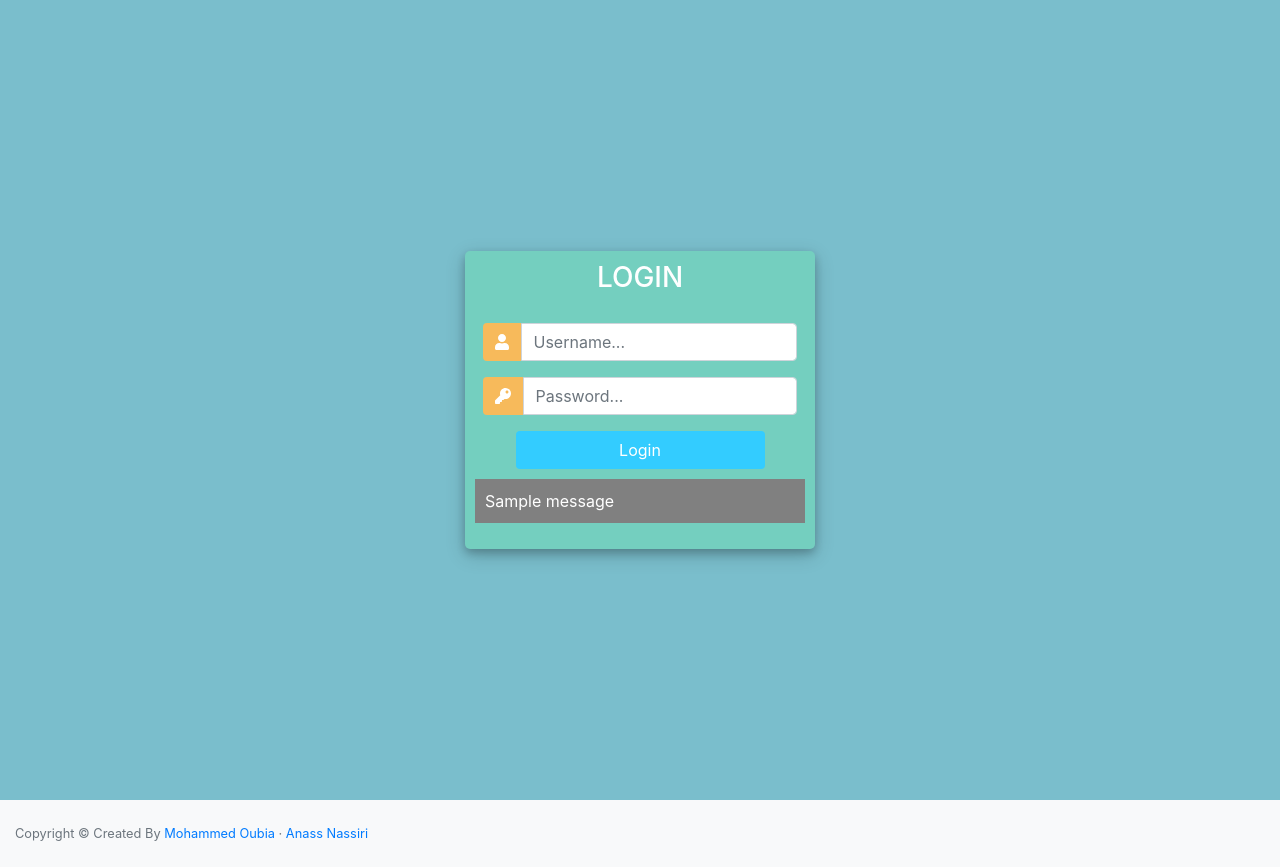
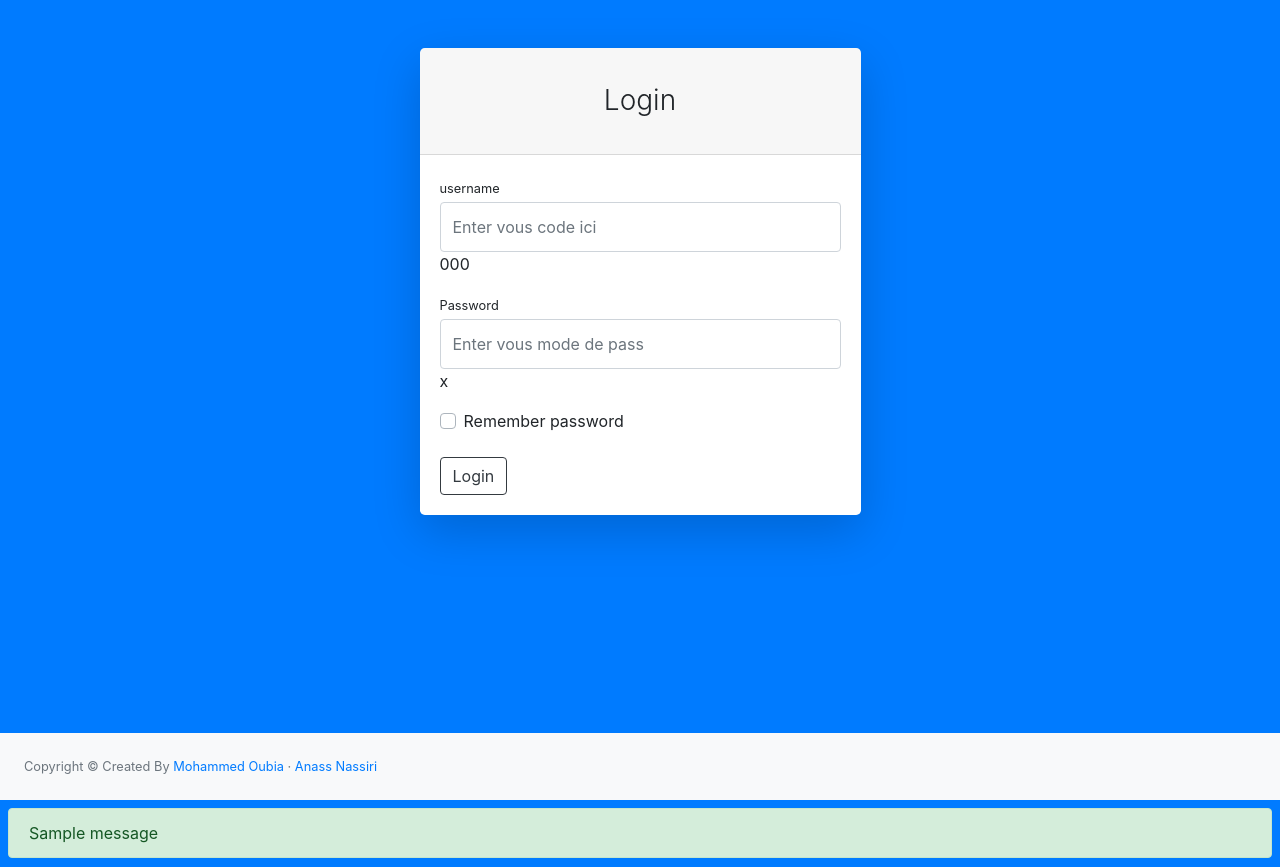
Before and after one commit to oubia/Medication-delegation-training, a Django app: template gestion_app/main_app/templates/login.html in a window 1280 px wide. Run offline with Django 3.2, Linux system fonts and the light colour scheme; the template is opened without the code that fills it: most values are stand-ins (such as "Sample title", 1, 10 or a date in 2020); one stand-in notice (Sample message) is shown; some libraries are stand-ins or nearby versions.

Commit message:
permision by anass and old login

```diff
--- a/gestion_app/main_app/templates/login.html
+++ b/gestion_app/main_app/templates/login.html
@@ -14,123 +14,51 @@
     <script src="https://cdnjs.cloudflare.com/ajax/libs/font-awesome/5.15.3/js/all.min.js" crossorigin="anonymous"></script>
 </head>
 {% block content %}
-<head>
-	<title>Login</title>
-	<link rel="stylesheet" href="https://stackpath.bootstrapcdn.com/bootstrap/4.1.3/css/bootstrap.min.css" integrity="sha384-MCw98/SFnGE8fJT3GXwEOngsV7Zt27NXFoaoApmYm81iuXoPkFOJwJ8ERdknLPMO" crossorigin="anonymous">
-	<script src="https://ajax.googleapis.com/ajax/libs/jquery/3.3.1/jquery.min.js"></script>
-	<link rel="stylesheet" href="https://use.fontawesome.com/releases/v5.6.1/css/all.css" integrity="sha384-gfdkjb5BdAXd+lj+gudLWI+BXq4IuLW5IT+brZEZsLFm++aCMlF1V92rMkPaX4PP" crossorigin="anonymous">
 
+<body class="bg-primary">
+    <div id="layoutAuthentication">
+        <div id="layoutAuthentication_content">
+            <main>
+                <div id="message">
+                    {% include 'messages.html' %}
+                </div>
+                <div class="container">
+                    <div class="row justify-content-center">
+                        <div class="col-lg-5">
+                            <div class="card shadow-lg border-0 rounded-lg mt-5">
+                                <div class="card-header">
+                                    <h3 class="text-center font-weight-light my-4">Login</h3>
+                                </div>
+                                <div class="card-body">
 
-	<style>
-		body,
-		html {
-			margin: 0;
-			padding: 0;
-			height: 100%;
-			background: #7abecc !important;
-		}
-		.user_card {
-			width: 350px;
-			margin-top: auto;
-			margin-bottom: auto;
-			background: #74cfbf;
-			position: relative;
-			display: flex;
-			justify-content: center;
-			flex-direction: column;
-			padding: 10px;
-			box-shadow: 0 4px 8px 0 rgba(0, 0, 0, 0.2), 0 6px 20px 0 rgba(0, 0, 0, 0.19);
-			-webkit-box-shadow: 0 4px 8px 0 rgba(0, 0, 0, 0.2), 0 6px 20px 0 rgba(0, 0, 0, 0.19);
-			-moz-box-shadow: 0 4px 8px 0 rgba(0, 0, 0, 0.2), 0 6px 20px 0 rgba(0, 0, 0, 0.19);
-			border-radius: 5px;
-
-		}
-
-		.form_container {
-			margin-top: 20px;
-		}
-
-		#form-title{
-			color: #fff;
-
-		}
-
-		.login_btn {
-			width: 100%;
-			background: #33ccff !important;
-			color: white !important;
-		}
-		.login_btn:focus {
-			box-shadow: none !important;
-			outline: 0px !important;
-		}
-		.login_container {
-			padding: 0 2rem;
-		}
-		.input-group-text {
-			background: #f7ba5b !important;
-			color: white !important;
-			border: 0 !important;
-			border-radius: 0.25rem 0 0 0.25rem !important;
-		}
-		.input_user,
-		.input_pass:focus {
-			box-shadow: none !important;
-			outline: 0px !important;
-		}
-
-		#messages{
-			background-color: grey;
-			color: #fff;
-			padding: 10px;
-			margin-top: 10px;
-		}
-	</style>
-
-</head>
-<body>
-	<div class="container h-100">
-		<div class="d-flex justify-content-center h-100">
-			<div class="user_card">
-				<div class="d-flex justify-content-center">
-
-
-					<h3 id="form-title">LOGIN</h3>
+                                    <form class="needs-validation " name="form" action="." method="POST" novalidate>
+                                        {% csrf_token %}
+                                        <div class="form-group">
+                                            <label class="small mb-1" for="Code">username</label>
+                                            <input class="form-control py-4" name="username" type="text" placeholder="Enter vous code ici" / required>{{code}}
                                         </div>
-				<div class="d-flex justify-content-center form_container">
-					<form method="POST" action="">
-                        {% csrf_token %}
-						<div class="input-group mb-3">
-							<div class="input-group-append">
-								<span class="input-group-text"><i class="fas fa-user"></i></span>
+                                        <div class="form-group">
+                                            <label class="small mb-1" for="Password">Password</label>
+                                            <input class="form-control py-4" name="password" type="password" placeholder="Enter vous mode de pass" / required>{{password}}
                                         </div>
-							<input type="text" name="username" placeholder="Username..." class="form-control">
+                                        <div class="form-group">
+                                            <div class="custom-control custom-checkbox">
+                                                <input class="custom-control-input" id="rememberPasswordCheck" type="checkbox" />
+                                                <label class="custom-control-label" for="rememberPasswordCheck">Remember password</label>
                                             </div>
-						<div class="input-group mb-2">
-							<div class="input-group-append">
-								<span class="input-group-text"><i class="fas fa-key"></i></span>
                                         </div>
-								<input type="password" name="password" placeholder="Password..." class="form-control" >
+                                        <div class="form-group d-flex align-items-center justify-content-between mt-4 mb-0">
+                                            <input type="submit" value="Login" class="btn btn-outline-dark" href="/">
+                                        </div>
+                                    </form>
                                 </div>
 
-							<div class="d-flex justify-content-center mt-3 login_container">
-				 				<input class="btn login_btn" type="submit" value="Login">
-				   			</div>
-					</form>
-
-				</div>
-                {% for message in messages %}
-                    <p id="messages">  {{message}} </p>
-                {% endfor %}
                             </div>
                         </div>
                     </div>
-</body>
-
-                <div id="message">
-                    {% include 'messages.html' %}
                 </div>
-
+            </main>
+        </div>
         <div id="layoutAuthentication_footer">
             <footer class="py-4 bg-light mt-auto">
                 <div class="container-fluid">
@@ -145,6 +73,9 @@
     <script src="https://code.jquery.com/jquery-3.5.1.slim.min.js" crossorigin="anonymous"></script>
     <script src="https://cdn.jsdelivr.net/npm/bootstrap@4.6.0/dist/js/bootstrap.bundle.min.js" crossorigin="anonymous"></script>
 </body>
+    <div id="message">
+        {% include 'messages.html' %}
+    </div>
 <script>
     (function() {
         'use strict';
```
Also changed, not shown: gestion_app/main_app/templates/loginn.html (added, +175 -0 lines), gestion_app/db.sqlite3. Lines whose indentation alone changed are shown as unchanged.
